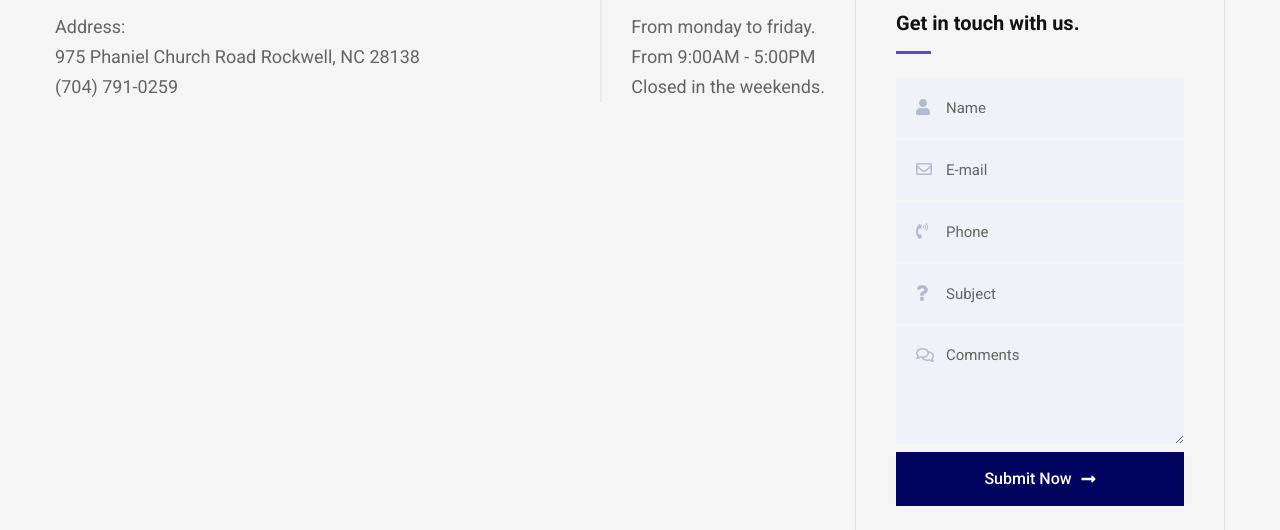
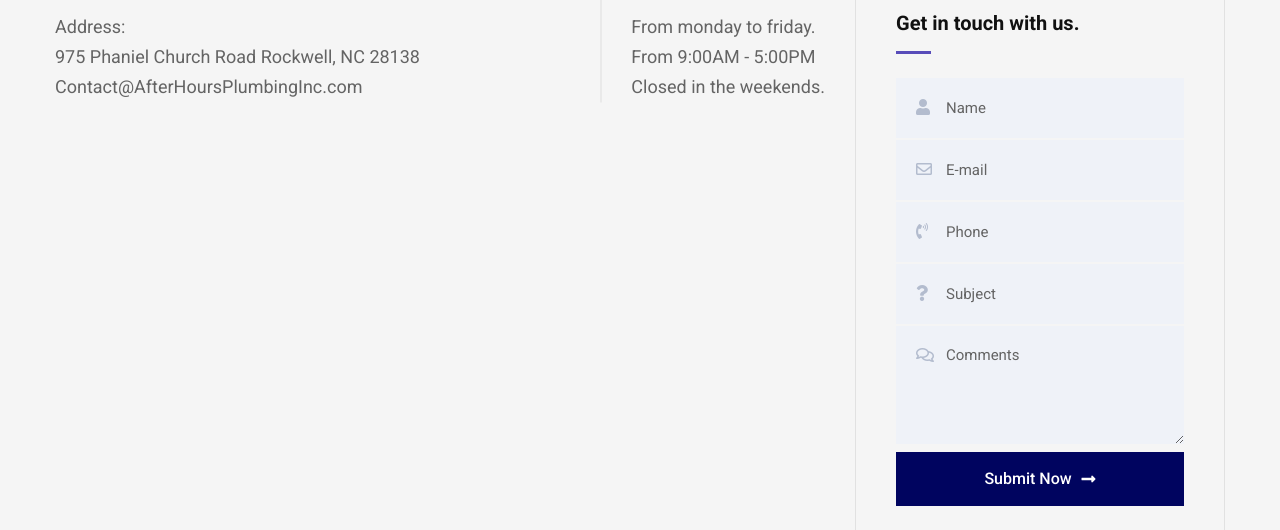
Before and after one commit to Varulv1997/afterhoursplumbinginc, a plain HTML site: page contactus.html in a window 1280 px wide. Shown: the part 270-800 px from the top of the page. Drawn offline with Linux system fonts and the light colour scheme; some packages are replaced by stand-ins of ours; a script that the page names is missing.

Commit message:
additional

```diff
--- a/contactus.html
+++ b/contactus.html
@@ -135,7 +135,7 @@
                                     <ul>
                                         <li>Address:</li>
                                         <li>975 Phaniel Church Road Rockwell, NC 28138</li>
-                                        <li>(704) 791-0259</li>
+                                        <li>Contact@AfterHoursPlumbingInc.com</li>
                                     </ul>
                                 </div>
                                 <div class="location-address">
```
